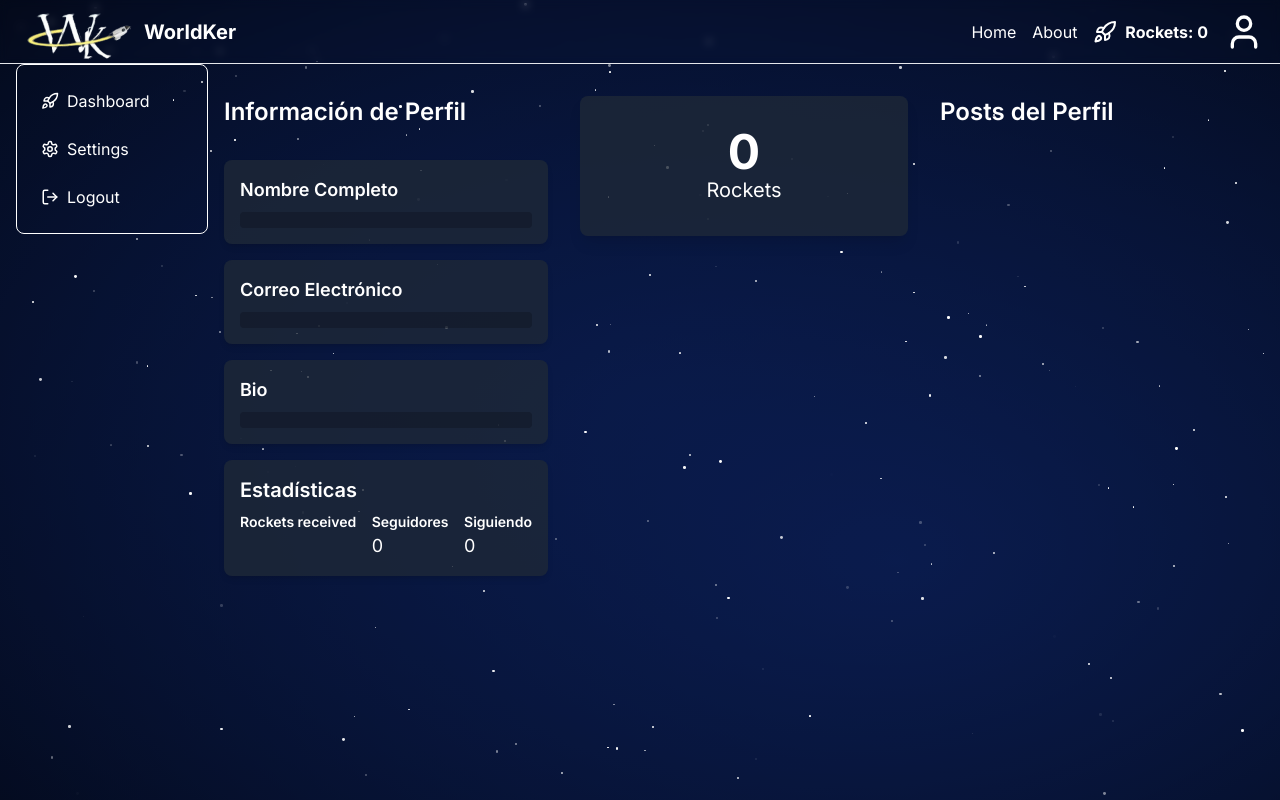
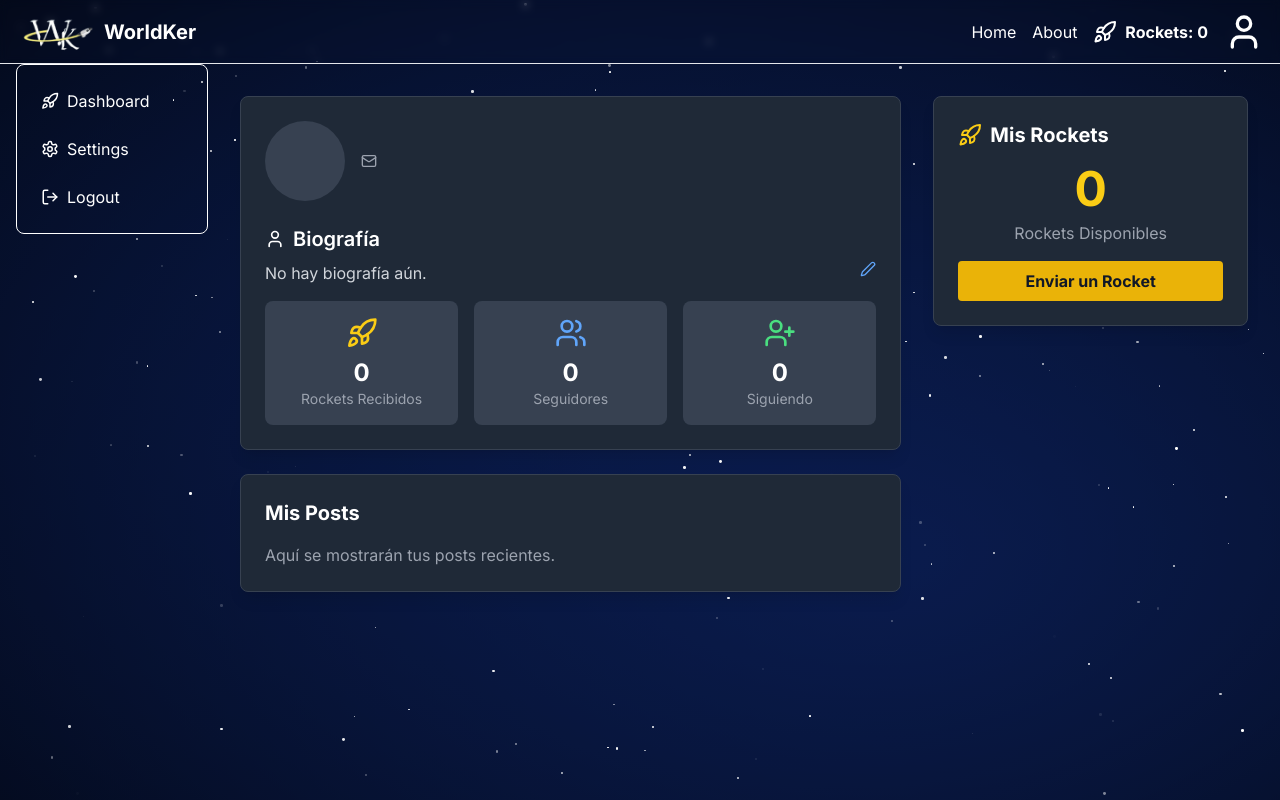
Before and after one commit to CrisHzz/WorldKer, a Next.js app in the folder WorldKer/: page /profile in a window 1280 px wide. Built offline with nearby package versions, Linux system fonts and the light colour scheme.

Commit message:
feat: :bug:

```diff
--- a/WorldKer/app/components/UI/platformHeader.tsx
+++ b/WorldKer/app/components/UI/platformHeader.tsx
@@ -2,7 +2,7 @@
 
 import BackgroundStars from "@/app/components/UI/backgroundStars";
 import Stars from "@/app/components/UI/Stars";
-import { LogOut, Rocket, Settings, User } from "lucide-react";
+import { LogOut, Rocket, Settings, User, Menu } from "lucide-react";
 import Link from "next/link";
 import Image from "next/image";
 import { ReactNode, useEffect, useState } from "react";
@@ -11,9 +11,7 @@ interface DashboardLayoutProps {
   children: ReactNode;
 }
 
-
 export default function DashboardLayout({ children }: DashboardLayoutProps) {
-
   const [profileData, setProfileData] = useState({
     name: "",
     email: "",
@@ -23,6 +21,8 @@ export default function DashboardLayout({ children }: DashboardLayoutProps) {
     following: 0,
     available_rockets: 0,
   });
+
+  const [isMenuOpen, setIsMenuOpen] = useState(false);
 
   useEffect(() => {
     const email = localStorage.getItem("userEmail");
@@ -51,7 +51,6 @@ export default function DashboardLayout({ children }: DashboardLayoutProps) {
     }
   }, []);
 
-
   return (
     <div className="relative min-h-screen flex flex-col text-white">
       {/* Background Elements */}
@@ -64,10 +63,16 @@ export default function DashboardLayout({ children }: DashboardLayoutProps) {
       <nav className="bg-primary/20 border-b border-primary/20 backdrop-blur-sm absolute top-0 left-0 w-full h-16 px-4 flex items-center z-50">
         <div className="container mx-auto flex items-center justify-between">
           <Link href="/" className="flex items-center space-x-2">
-            <Image src="/LogoWorldKer.png" alt="Logo" width={120} height={40} />
+            <Image src="/LogoWorldKer.png" alt="Logo" width={80} height={30} />
             <span className="text-xl font-bold">WorldKer</span>
           </Link>
-          <ul className="flex items-center space-x-4">
+          <button
+            className="md:hidden text-white"
+            onClick={() => setIsMenuOpen(!isMenuOpen)}
+          >
+            <Menu size={24} />
+          </button>
+          <ul className={`flex items-center space-x-4 ${isMenuOpen ? 'block' : 'hidden'} md:flex`}>
             <li>
               <Link
                 href="/home"
@@ -78,7 +83,7 @@ export default function DashboardLayout({ children }: DashboardLayoutProps) {
             </li>
             <li>
               <Link
-                href="/landing"
+                href="/home/about"
                 className="hover:text-primary-foreground transition"
               >
                 About
--- /dev/null
+++ b/WorldKer/app/home/about/page.tsx
@@ -0,0 +1,18 @@
+import React from "react";
+import PlatformHeader from "@/app/components/UI/platformHeader";
+
+export default function page() {
+    return (
+        <div>
+            <PlatformHeader>
+                <div className="text-center mt-5">
+                    <h1 className="text-4xl font-bold">¿Qué es WorldKer?</h1>
+                    <p className="text-xl mt-2">
+                        Lorem ipsum dolor sit amet, consectetur adipiscing elit. Sed do
+                        eiusmod tempor incididunt ut labore et dolore magna aliqua.
+                    </p>
+                </div>
+            </PlatformHeader>
+        </div>
+    );
+}
--- a/WorldKer/app/profile/page.tsx
+++ b/WorldKer/app/profile/page.tsx
@@ -1,10 +1,12 @@
 "use client";
 
 import React, { useEffect, useState } from "react";
+import { User, Mail, Rocket, Users, UserPlus, Edit2, Save } from "lucide-react";
 import PlatformHeader from "@/app/components/UI/platformHeader";
 
 export default function Profile() {
   const [profileData, setProfileData] = useState({
+    id: "",
     name: "",
     email: "",
     bio: "",
@@ -13,6 +15,8 @@ export default function Profile() {
     following: 0,
     available_rockets: 0,
   });
+  const [editableBio, setEditableBio] = useState("");
+  const [isEditing, setIsEditing] = useState(false);
 
   useEffect(() => {
     const email = localStorage.getItem("userEmail");
@@ -25,98 +29,151 @@ export default function Profile() {
       })
         .then((response) => response.json())
         .then((data) => {
+          // Asegurarse de que data.data existe y es un objeto
+          if (data?.data && typeof data.data === 'object') {
             setProfileData({
-            name: data.data.name || "",
-            email: data.data.email || "",
-            bio: data.data.bio || "",
-            rocketsReceived: data.data.rockets_received || {},
-            followers: data.data.followers || 0,
-            following: data.data.following || 0,
-            available_rockets: data.data.available_rockets || 0,
+              id: String(data.data.id || ""),
+              name: String(data.data.name || ""),
+              email: String(data.data.email || ""),
+              bio: String(data.data.bio || ""),
+              rocketsReceived: Number(data.data.rocketsReceived || 0),
+              followers: Number(data.data.followers || 0),
+              following: Number(data.data.following || 0),
+              available_rockets: Number(data.data.available_rockets || 0),
             });
+            setEditableBio(String(data.data.bio || ""));
+          }
         })
         .catch((error) => console.error("Error fetching profile data:", error));
     } else {
       console.error("No email found in localStorage");
     }
   }, []);
+
+  const handleBioChange = (e: React.ChangeEvent<HTMLTextAreaElement>) => {
+    setEditableBio(e.target.value);
+  };
+
+  const handleBioSave = () => {
+    // Asegurarse de que el ID es una cadena válida
+    if (!profileData.id) return;
+
+    fetch(`https://worlderk.onrender.com/user/update/${profileData.id}`, {
+      method: "PATCH",
+      headers: {
+        "Content-Type": "application/json",
+      },
+      body: JSON.stringify({ bio: editableBio }),
+    })
+      .then((response) => response.json())
+      .then((data) => {
+        setProfileData((prevData) => ({
+          ...prevData,
+          bio: editableBio,
+        }));
+        setIsEditing(false);
+        console.log("Bio updated successfully:", data);
+      })
+      .catch((error) => console.error("Error updating bio:", error));
+  };
+
   return (
+    <div className="min-h-screen bg-gradient-to-b from-gray-900 to-gray-800 text-white">
+      <PlatformHeader>
+        <main className="container mx-auto px-4 py-8">
+          <div className="grid grid-cols-1 md:grid-cols-3 gap-8">
+            <div className="md:col-span-2 space-y-6">
+              <div className="bg-gray-800 border border-gray-700 rounded-lg shadow-lg">
+                <div className="p-6">
+                  <div className="flex items-center gap-4">
+                    <div className="w-20 h-20 bg-gray-700 rounded-full flex items-center justify-center text-2xl font-bold">
+                      {profileData.name ? String(profileData.name).charAt(0) : ''}
+                    </div>
                     <div>
-      <PlatformHeader>
-        {/* Contenedor Principal de la Sección de Perfil */}
-        <div className="flex flex-col md:flex-row items-center md:items-start justify-between w-full my-8 space-y-4 md:space-y-0 md:space-x-8">
-          {/* Información de Perfil */}
-          <div className="flex flex-col space-y-4 w-full md:w-1/3">
-            <h2 className="text-2xl font-semibold text-white mb-4">
-              Información de Perfil
-            </h2>
-            <div className="bg-gray-800/80 p-4 rounded-lg shadow-md">
-              <h2 className="text-lg font-semibold text-white mb-2">
-                Nombre Completo
-              </h2>
-              <div className="text-white bg-gray-900/60 p-2 rounded">
-                {profileData.name}
+                      <h2 className="text-2xl font-bold">{String(profileData.name)}</h2>
+                      <p className="text-gray-400 flex items-center">
+                        <Mail className="w-4 h-4 mr-2" />
+                        {String(profileData.email)}
+                      </p>
                     </div>
                   </div>
-            <div className="bg-gray-800/80 p-4 rounded-lg shadow-md">
-              <h2 className="text-lg font-semibold text-white mb-2">
-                Correo Electrónico
-              </h2>
-              <div className="text-white bg-gray-900/60 p-2 rounded">
-                {profileData.email}
+                  <div className="mt-6 space-y-4">
+                    <div>
+                      <h3 className="text-xl font-semibold flex items-center mb-2">
+                        <User className="w-5 h-5 mr-2" />
+                        Biografía
+                      </h3>
+                      {isEditing ? (
+                        <div className="space-y-2">
+                          <textarea
+                            value={String(editableBio)}
+                            onChange={handleBioChange}
+                            className="w-full bg-gray-700 text-white border border-gray-600 rounded-md p-2"
+                            rows={4}
+                          />
+                          <button
+                            onClick={handleBioSave}
+                            className="bg-blue-600 hover:bg-blue-700 text-white font-bold py-2 px-4 rounded flex items-center"
+                          >
+                            <Save className="w-4 h-4 mr-2" />
+                            Guardar
+                          </button>
                         </div>
+                      ) : (
+                        <div className="flex justify-between items-start">
+                          <p className="text-gray-300">{String(profileData.bio) || "No hay biografía aún."}</p>
+                          <button
+                            onClick={() => setIsEditing(true)}
+                            className="text-blue-400 hover:text-blue-300"
+                          >
+                            <Edit2 className="w-4 h-4" />
+                            <span className="sr-only">Editar biografía</span>
+                          </button>
                         </div>
-            <div className="bg-gray-800/80 p-4 rounded-lg shadow-md">
-              <h2 className="text-lg font-semibold text-white mb-2">Bio</h2>
-              <div className="text-white bg-gray-900/60 p-2 rounded">
-                {profileData.bio}
+                      )}
                     </div>
+                    <div className="grid grid-cols-3 gap-4 text-center">
+                      <div className="bg-gray-700 p-4 rounded-lg">
+                        <Rocket className="w-8 h-8 mx-auto mb-2 text-yellow-400" />
+                        <p className="text-2xl font-bold">{Number(profileData.rocketsReceived)}</p>
+                        <p className="text-sm text-gray-400">Rockets Recibidos</p>
                       </div>
-            {/* Estadísticas Generales */}
-            <div className="bg-gray-800/80 p-4 rounded-lg shadow-md space-y-2">
-              <h2 className="text-xl font-semibold text-white mb-2">
-                Estadísticas
-              </h2>
-              <div className="flex justify-between text-white">
-                <div>
-                  <h3 className="text-sm font-semibold">Rockets received</h3>
-                  <p className="text-lg">
-                    {Object.entries(profileData.rocketsReceived).map(
-                      ([key, value]) => (
-                        <li key={key}>{value}</li>
-                      )
-                    )}
-                  </p>
+                      <div className="bg-gray-700 p-4 rounded-lg">
+                        <Users className="w-8 h-8 mx-auto mb-2 text-blue-400" />
+                        <p className="text-2xl font-bold">{Number(profileData.followers)}</p>
+                        <p className="text-sm text-gray-400">Seguidores</p>
                       </div>
-                <div>
-                  <h3 className="text-sm font-semibold">Seguidores</h3>
-                  <p className="text-lg">{profileData.followers}</p>
-                </div>
-                <div>
-                  <h3 className="text-sm font-semibold">Siguiendo</h3>
-                  <p className="text-lg">{profileData.following}</p>
+                      <div className="bg-gray-700 p-4 rounded-lg">
+                        <UserPlus className="w-8 h-8 mx-auto mb-2 text-green-400" />
+                        <p className="text-2xl font-bold">{Number(profileData.following)}</p>
+                        <p className="text-sm text-gray-400">Siguiendo</p>
                       </div>
                     </div>
                   </div>
                 </div>
-
-          {/* Contador de Rockets */}
-          <div className="bg-gray-800/80 p-8 rounded-lg shadow-lg text-center hover:scale-105 transition-transform duration-300 w-full md:w-1/3">
-            <span className="text-5xl font-bold text-primary">
-              {profileData.available_rockets}
-            </span>{" "}
-            {/* Aquí sería donde pongan el número de Rockets */}
-            <span className="text-xl text-white block">Rockets</span>
               </div>
-
-          {/* Posts del Perfil */}
-          <div className="w-full md:w-1/3 flex flex-col space-y-4">
-            <h2 className="text-2xl font-semibold text-white mb-4">
-              Posts del Perfil
-            </h2>
-            <div className="grid grid-cols-1 gap-4">{}</div>
+              <div className="bg-gray-800 border border-gray-700 rounded-lg shadow-lg p-6">
+                <h3 className="text-xl font-bold mb-4">Mis Posts</h3>
+                <p className="text-gray-400">Aquí se mostrarán tus posts recientes.</p>
               </div>
             </div>
+            <div>
+              <div className="bg-gray-800 border border-gray-700 rounded-lg shadow-lg p-6">
+                <h3 className="text-xl font-bold flex items-center mb-4">
+                  <Rocket className="w-6 h-6 mr-2 text-yellow-400" />
+                  Mis Rockets
+                </h3>
+                <div className="text-center">
+                  <p className="text-5xl font-bold text-yellow-400">{Number(profileData.available_rockets)}</p>
+                  <p className="text-gray-400 mt-2">Rockets Disponibles</p>
+                </div>
+                <button className="w-full mt-4 bg-yellow-500 hover:bg-yellow-600 text-gray-900 font-bold py-2 px-4 rounded">
+                  Enviar un Rocket
+                </button>
+              </div>
+            </div>
+          </div>
+        </main>
       </PlatformHeader>
     </div>
   );
--- a/WorldKer/app/sign-up/page.tsx
+++ b/WorldKer/app/sign-up/page.tsx
@@ -62,7 +62,7 @@ export default function SignUp(): JSX.Element {
       setMessage("Empresa creada exitosamente.");
       // Redirigir a la página principal después de un breve retraso
       setTimeout(() => {
-        router.push("/home");
+        router.push("/sign-in/company");
       }, 2000);
     } catch (error) {
       console.error("Error al enviar los datos del formulario:", error);
```
Also changed, not shown: 1 other file (tests, documents, lock files or other folders). Lines whose indentation alone changed are shown as unchanged.
